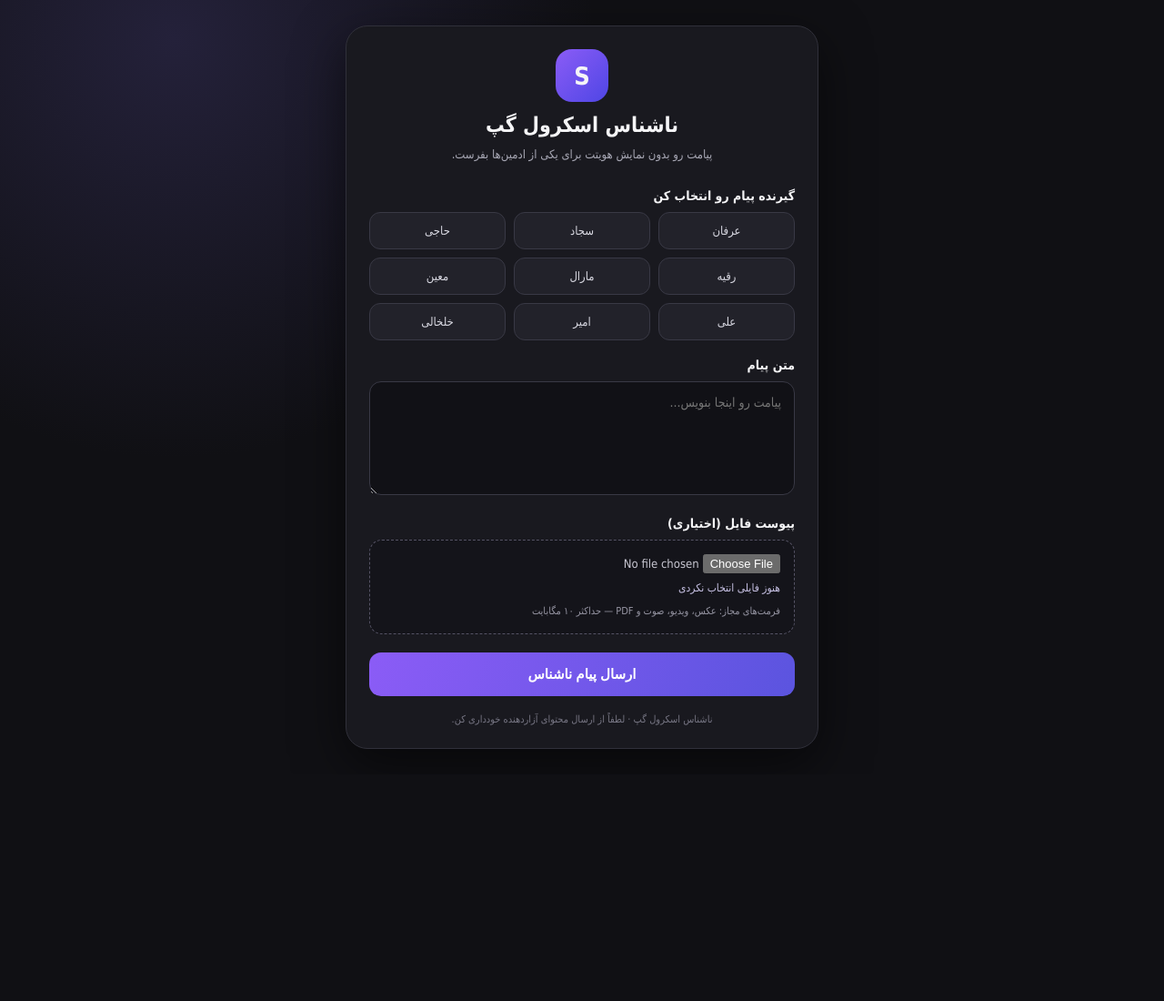
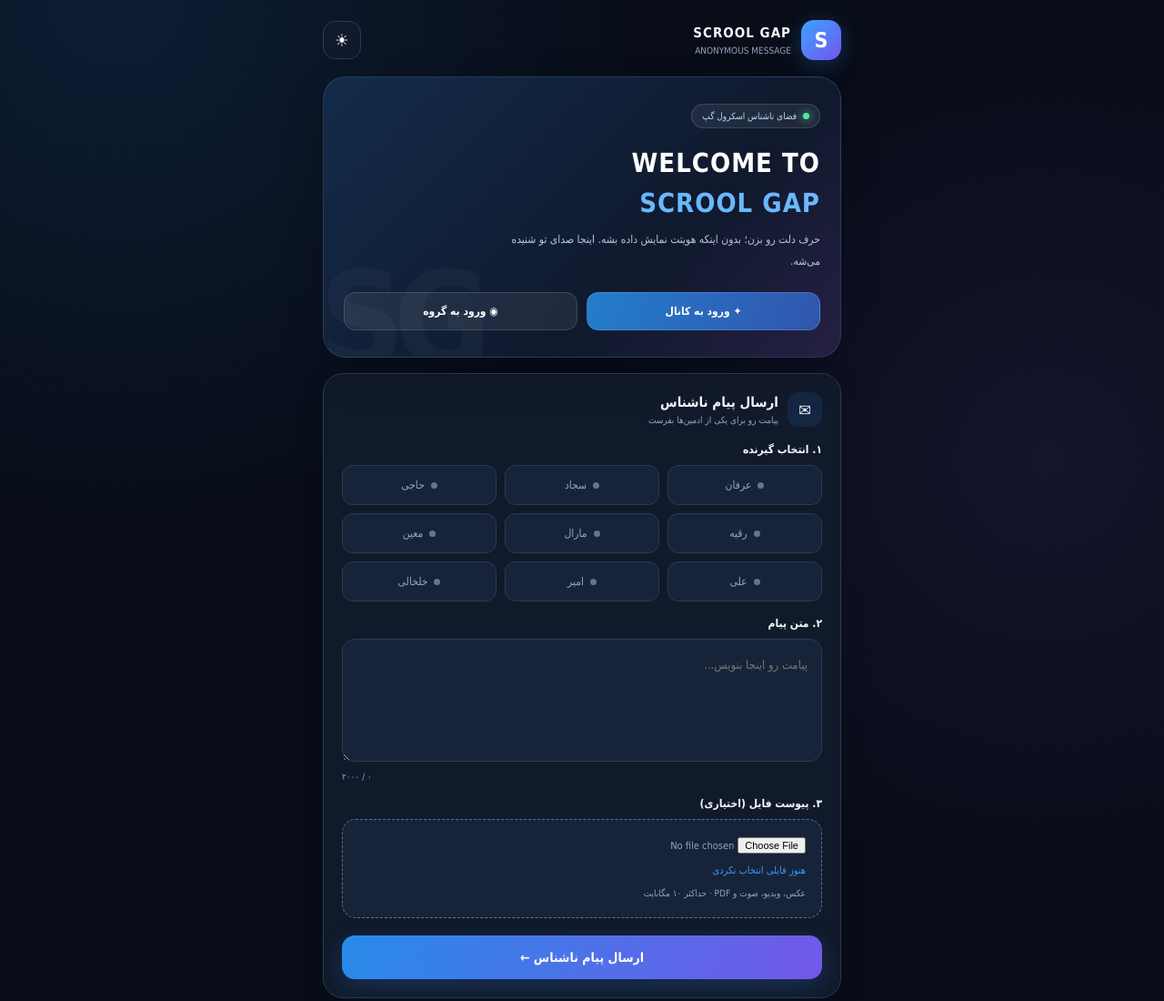
Before and after one commit to erfanerfan7791-sudo/nashenas-scroll-gap, a website: page index.html in a window 1280 px wide. Shown: the top 1100 px of the page at 91% size. Before the commit the page ends 851 px from the top, so only its background shows below. Drawn offline with Linux system fonts and the light colour scheme.

Commit message:
Update index.html

```diff
--- a/index.html
+++ b/index.html
@@ -1,52 +1,210 @@
 
-<!doctype html>
+<!DOCTYPE html>
 <html lang="fa" dir="rtl">
 <head>
-<meta charset="utf-8">
+<meta charset="UTF-8">
 <meta name="viewport" content="width=device-width, initial-scale=1">
-<meta name="theme-color" content="#101014">
-<title>ناشناس اسکرول گپ</title>
+<meta name="theme-color" content="#080d18">
+<title>SCROOL GAP | ناشناس</title>
+
 <style>
 *{box-sizing:border-box}
-:root{color-scheme:dark}
-body{margin:0;min-height:100vh;padding:28px 14px;background:radial-gradient(circle at 15% 5%,#24213a 0,transparent 34%),#101014;color:#f5f5f7;font-family:Tahoma,Arial,sans-serif;display:flex;align-items:center;justify-content:center}
-.card{width:min(100%,520px);background:#19191f;border:1px solid #30303a;border-radius:24px;padding:25px;box-shadow:0 18px 55px #0008}
-.brand{text-align:center;margin-bottom:24px}
-.logo{width:58px;height:58px;border-radius:18px;margin:0 auto 12px;display:grid;place-items:center;background:linear-gradient(135deg,#8b5cf6,#4f46e5);font-size:27px;font-weight:bold}
-h1{font-size:23px;margin:0 0 8px}
-.sub{color:#a7a7b4;font-size:13px;line-height:1.9;margin:0}
-label.title{display:block;font-size:14px;font-weight:bold;margin:19px 0 10px}
+:root{
+  --bg:#080d18;
+  --panel:#111a2b;
+  --panel2:#172338;
+  --text:#f5f8ff;
+  --muted:#94a5bd;
+  --line:#293b56;
+  --blue:#3998ff;
+  --purple:#8065ff;
+}
+body.light{
+  --bg:#edf3fb;
+  --panel:#ffffff;
+  --panel2:#f1f5fb;
+  --text:#152238;
+  --muted:#63748b;
+  --line:#d8e1ee;
+  --blue:#176fd2;
+  --purple:#7356dc;
+}
+*{transition:background .25s,color .2s,border-color .2s}
+body{
+  margin:0;
+  min-height:100vh;
+  padding:22px 14px 40px;
+  background:
+    radial-gradient(circle at 10% 0%,#183d6b55,transparent 34%),
+    radial-gradient(circle at 90% 40%,#46317b33,transparent 35%),
+    var(--bg);
+  color:var(--text);
+  font-family:Tahoma,Arial,sans-serif;
+}
+button,input,textarea{font-family:inherit}
+.container{width:min(100%,570px);margin:auto}
+.topbar{
+  display:flex;align-items:center;justify-content:space-between;
+  margin-bottom:18px;
+}
+.brand{display:flex;align-items:center;gap:11px}
+.brand-icon{
+  width:44px;height:44px;border-radius:14px;
+  display:grid;place-items:center;
+  color:white;font-weight:1000;font-size:23px;
+  background:linear-gradient(135deg,#38a4ff,#7655ee);
+  box-shadow:0 5px 24px #368fff44;
+}
+.brand-name{font-size:15px;font-weight:900;letter-spacing:1px}
+.brand-sub{font-size:10px;color:var(--muted);margin-top:5px}
+.theme-btn{
+  width:42px;height:42px;border:1px solid var(--line);
+  border-radius:13px;background:var(--panel);
+  color:var(--text);font-size:19px;cursor:pointer;
+}
+.hero{
+  position:relative;overflow:hidden;
+  padding:29px 22px;border:1px solid #4777a455;
+  border-radius:25px;
+  background:linear-gradient(135deg,#132b49,#10192d 65%,#252044);
+  box-shadow:0 15px 45px #0003;
+  margin-bottom:17px;
+}
+.hero:after{
+  content:"SG";position:absolute;left:-5px;bottom:-44px;
+  font-size:145px;font-weight:1000;color:#ffffff08;
+  letter-spacing:-12px;pointer-events:none;
+}
+.hero-tag{
+  display:inline-flex;align-items:center;gap:7px;
+  padding:7px 11px;border-radius:30px;
+  background:#ffffff12;border:1px solid #ffffff22;
+  font-size:10px;color:#b9d9ff;
+}
+.dot{width:7px;height:7px;background:#54e6a0;border-radius:50%;box-shadow:0 0 10px #54e6a0}
+.hero h1{font-size:29px;line-height:1.5;margin:17px 0 6px;color:white;letter-spacing:1px}
+.hero h1 span{color:#69b8ff}
+.hero p{font-size:12px;color:#b9c8dc;line-height:2;margin:0;max-width:340px}
+.socials{display:grid;grid-template-columns:1fr 1fr;gap:10px;margin-top:22px;position:relative;z-index:1}
+.social{
+  text-decoration:none;text-align:center;padding:13px 8px;
+  border-radius:13px;font-size:12px;font-weight:bold;
+  color:white;border:1px solid #ffffff22;
+}
+.social.channel{background:linear-gradient(110deg,#237dcc,#3155ad)}
+.social.group{background:#ffffff12}
+.social:active{transform:scale(.97)}
+.section{
+  background:var(--panel);border:1px solid var(--line);
+  border-radius:22px;padding:20px;margin-bottom:15px;
+  box-shadow:0 10px 30px #0002;
+}
+.section-head{display:flex;align-items:center;gap:10px;margin-bottom:18px}
+.section-icon{
+  width:38px;height:38px;display:grid;place-items:center;
+  background:#358fff1b;border-radius:12px;font-size:18px;
+}
+.section-title{font-size:15px;font-weight:bold}
+.section-desc{font-size:10px;color:var(--muted);margin-top:5px}
+.field-title{font-size:12px;font-weight:bold;margin:17px 0 10px;display:block}
 .admins{display:grid;grid-template-columns:repeat(3,1fr);gap:9px}
 .admin{position:relative}
-.admin input{position:absolute;opacity:0;pointer-events:none}
-.admin span{display:block;text-align:center;padding:12px 7px;border:1px solid #393945;border-radius:12px;color:#d8d8e1;background:#22222a;cursor:pointer;transition:.2s;font-size:13px}
-.admin input:checked+span{border-color:#9b82ff;background:#30264e;color:#fff;box-shadow:0 0 0 2px #8b5cf633}
-textarea{width:100%;min-height:125px;resize:vertical;background:#111116;border:1px solid #393945;border-radius:13px;padding:14px;color:#fff;font:14px Tahoma,Arial,sans-serif;outline:none}
-textarea:focus{border-color:#8b78ef}
-.filebox{border:1px dashed #555365;border-radius:14px;padding:15px;background:#14141a}
-.filebox input{width:100%;color:#c9c8d3;font:13px Tahoma,Arial,sans-serif}
-.hint{font-size:11px;color:#9695a3;line-height:1.8;margin:9px 0 0}
-#fileName{font-size:12px;color:#c8c2e5;margin-top:9px;overflow-wrap:anywhere}
-button{width:100%;margin-top:20px;border:0;border-radius:13px;padding:15px;background:linear-gradient(110deg,#8b5cf6,#5b54df);color:white;font-size:15px;font-weight:bold;cursor:pointer}
-button:disabled{opacity:.55;cursor:wait}
-.status{display:none;margin-top:14px;padding:12px;border-radius:12px;font-size:13px;line-height:1.8}
+.admin input{position:absolute;opacity:0;width:1px;height:1px}
+.admin span{
+  display:flex;align-items:center;justify-content:center;gap:7px;
+  min-height:44px;padding:10px 5px;
+  background:var(--panel2);border:1px solid var(--line);
+  border-radius:12px;font-size:12px;color:var(--muted);
+  cursor:pointer;
+}
+.admin span:before{
+  content:"";width:7px;height:7px;border-radius:50%;
+  background:#65758d;
+}
+.admin input:checked+span{
+  color:var(--text);border-color:var(--blue);
+  background:#258cff18;box-shadow:0 0 0 2px #258cff18;
+}
+.admin input:checked+span:before{background:var(--blue);box-shadow:0 0 8px var(--blue)}
+textarea{
+  width:100%;min-height:135px;resize:vertical;
+  padding:15px;background:var(--panel2);
+  border:1px solid var(--line);border-radius:14px;
+  outline:none;color:var(--text);font-size:13px;line-height:2;
+}
+textarea:focus{border-color:var(--blue);box-shadow:0 0 0 3px #3998ff16}
+.counter{font-size:10px;color:var(--muted);text-align:left;margin-top:7px}
+.filebox{
+  border:1px dashed #54749c;border-radius:15px;
+  padding:17px;background:var(--panel2);
+}
+.filebox input{width:100%;font-size:11px;color:var(--muted)}
+.file-name{font-size:11px;color:var(--blue);margin-top:12px;overflow-wrap:anywhere}
+.file-hint{font-size:10px;color:var(--muted);line-height:1.9;margin:9px 0 0}
+.preview{display:none;max-width:100%;max-height:180px;border-radius:12px;margin-top:12px}
+.send{
+  width:100%;margin-top:19px;padding:16px;
+  border:0;border-radius:14px;
+  background:linear-gradient(110deg,#278be8,#7358e9);
+  color:white;font-weight:bold;font-size:14px;
+  cursor:pointer;box-shadow:0 8px 24px #398bff33;
+}
+.send:disabled{opacity:.55;cursor:wait}
+.send:active{transform:scale(.985)}
+.status{display:none;margin-top:14px;padding:13px;border-radius:12px;font-size:12px;line-height:1.9}
 .status.show{display:block}
-.status.ok{background:#123526;color:#9cf0bd}
-.status.err{background:#3b1c25;color:#ffb8c5}
-footer{text-align:center;color:#777684;font-size:11px;margin-top:19px}
-@media(max-width:390px){.card{padding:19px}.admins{grid-template-columns:repeat(2,1fr)}}
+.status.ok{background:#123c31;color:#9df0c7}
+.status.err{background:#48232c;color:#ffb8c5}
+.note{
+  text-align:center;padding:15px;color:var(--muted);
+  font-size:10px;line-height:2;
+}
+.note strong{color:var(--text)}
+.footer-line{height:1px;background:var(--line);margin:5px 0 13px}
+@media(max-width:390px){
+  .section{padding:16px}
+  .admins{grid-template-columns:repeat(2,1fr)}
+  .hero h1{font-size:25px}
+}
 </style>
 </head>
+
 <body>
-<main class="card">
-<header class="brand">
-<div class="logo">S</div>
-<h1>ناشناس اسکرول گپ</h1>
-<p class="sub">پیامت رو بدون نمایش هویتت برای یکی از ادمین‌ها بفرست.</p>
+<div class="container">
+
+<header class="topbar">
+  <div class="brand">
+    <div class="brand-icon">S</div>
+    <div>
+      <div class="brand-name">SCROOL GAP</div>
+      <div class="brand-sub">ANONYMOUS MESSAGE</div>
+    </div>
+  </div>
+  <button class="theme-btn" id="themeBtn" type="button" aria-label="تغییر تم">☀</button>
 </header>
 
+<section class="hero">
+  <div class="hero-tag"><span class="dot"></span> فضای ناشناس اسکرول گپ</div>
+  <h1>WELCOME TO<br><span>SCROOL GAP</span></h1>
+  <p>حرف دلت رو بزن؛ بدون اینکه هویتت نمایش داده بشه. اینجا صدای تو شنیده می‌شه.</p>
+
+  <div class="socials">
+    <a class="social channel" href="https://eitaa.com/scrool" target="_blank" rel="noopener">✦ ورود به کانال</a>
+    <a class="social group" href="https://eitaa.com/joinchat/3443589996C9edc1b94dd" target="_blank" rel="noopener">◉ ورود به گروه</a>
+  </div>
+</section>
+
 <form id="form">
-<label class="title">گیرنده پیام رو انتخاب کن</label>
+<section class="section">
+  <div class="section-head">
+    <div class="section-icon">✉</div>
+    <div>
+      <div class="section-title">ارسال پیام ناشناس</div>
+      <div class="section-desc">پیامت رو برای یکی از ادمین‌ها بفرست</div>
+    </div>
+  </div>
+
+  <label class="field-title">۱. انتخاب گیرنده</label>
   <div class="admins">
     <label class="admin"><input type="radio" name="admin" value="عرفان"><span>عرفان</span></label>
     <label class="admin"><input type="radio" name="admin" value="سجاد"><span>سجاد</span></label>
@@ -59,14 +217,16 @@ footer{text-align:center;color:#777684;font-size:11px;margin-top:19px}
     <label class="admin"><input type="radio" name="admin" value="خلخالی"><span>خلخالی</span></label>
   </div>
 
-<label class="title" for="message">متن پیام</label>
+  <label class="field-title" for="message">۲. متن پیام</label>
   <textarea id="message" name="message" maxlength="2000" placeholder="پیامت رو اینجا بنویس..."></textarea>
+  <div class="counter"><span id="count">۰</span> / ۲۰۰۰</div>
 
-<label class="title" for="file">پیوست فایل (اختیاری)</label>
+  <label class="field-title" for="file">۳. پیوست فایل (اختیاری)</label>
   <div class="filebox">
     <input id="file" name="file" type="file" accept="image/*,video/*,audio/*,application/pdf">
-<div id="fileName">هنوز فایلی انتخاب نکردی</div>
-<p class="hint">فرمت‌های مجاز: عکس، ویدیو، صوت و PDF — حداکثر ۱۰ مگابایت</p>
+    <div class="file-name" id="fileName">هنوز فایلی انتخاب نکردی</div>
+    <img id="preview" class="preview" alt="پیش‌نمایش عکس">
+    <p class="file-hint">عکس، ویدیو، صوت و PDF · حداکثر ۱۰ مگابایت</p>
   </div>
 
   <div style="position:absolute;right:-10000px" aria-hidden="true">
@@ -74,111 +234,146 @@ footer{text-align:center;color:#777684;font-size:11px;margin-top:19px}
     <input id="website" name="website" type="text" tabindex="-1" autocomplete="off">
   </div>
 
-<button id="submit" type="submit">ارسال پیام ناشناس</button>
+  <button class="send" id="submit" type="submit">ارسال پیام ناشناس ←</button>
   <div id="status" class="status" role="status" aria-live="polite"></div>
+</section>
 </form>
 
-<footer>ناشناس اسکرول گپ · لطفاً از ارسال محتوای آزاردهنده خودداری کن.</footer>
-</main>
+<div class="note">
+  <div class="footer-line"></div>
+  <strong>SCROOL GAP</strong><br>
+  ارتباط ناشناس، ساده و امن‌تر.<br>
+  لطفاً از ارسال محتوای آزاردهنده خودداری کن.
+</div>
+
+</div>
 
 <script>
-const API_URL = 'https://nashenas-scroll-gap-10.onrender.com/send';
+const API_URL='https://nashenas-scroll-gap-10.onrender.com/send';
 
-const form = document.getElementById('form');
-const btn = document.getElementById('submit');
-const statusBox = document.getElementById('status');
-const fileInput = document.getElementById('file');
-const fileName = document.getElementById('fileName');
-const messageInput = document.getElementById('message');
-
-let sending = false;
+const form=document.getElementById('form');
+const btn=document.getElementById('submit');
+const statusBox=document.getElementById('status');
+const fileInput=document.getElementById('file');
+const fileName=document.getElementById('fileName');
+const messageInput=document.getElementById('message');
+const preview=document.getElementById('preview');
+const count=document.getElementById('count');
+let sending=false;
+let previewURL=null;
 
 function show(text,type){
-  statusBox.textContent = text;
-  statusBox.className = 'status show ' + type;
+  statusBox.textContent=text;
+  statusBox.className='status show '+type;
 }
 
+document.getElementById('themeBtn').addEventListener('click',()=>{
+  document.body.classList.toggle('light');
+  const light=document.body.classList.contains('light');
+  document.getElementById('themeBtn').textContent=light?'☾':'☀';
+  document.querySelector('meta[name="theme-color"]').content=light?'#edf3fb':'#080d18';
+});
+
+messageInput.addEventListener('input',()=>{
+  count.textContent=messageInput.value.length.toLocaleString('fa-IR');
+});
+
 fileInput.addEventListener('change',()=>{
-  const file = fileInput.files[0];
+  const file=fileInput.files[0];
+
+  if(previewURL){
+    URL.revokeObjectURL(previewURL);
+    previewURL=null;
+  }
+  preview.style.display='none';
+  preview.removeAttribute('src');
 
   if(!file){
-    fileName.textContent = 'هنوز فایلی انتخاب نکردی';
+    fileName.textContent='هنوز فایلی انتخاب نکردی';
     return;
   }
 
-  if(file.size > 10 * 1024 * 1024){
-    fileInput.value = '';
-    fileName.textContent = 'هنوز فایلی انتخاب نکردی';
+  if(file.size>10*1024*1024){
+    fileInput.value='';
+    fileName.textContent='هنوز فایلی انتخاب نکردی';
     show('حجم فایل نباید بیشتر از ۱۰ مگابایت باشد.','err');
     return;
   }
 
-  fileName.textContent = '📎 ' + file.name + ' (' +
-    (file.size / 1024 / 1024).toFixed(2) + ' مگابایت)';
-  statusBox.className = 'status';
+  fileName.textContent='📎 '+file.name+' ('+(file.size/1024/1024).toFixed(2)+' MB)';
+
+  if(file.type.startsWith('image/')){
+    previewURL=URL.createObjectURL(file);
+    preview.src=previewURL;
+    preview.style.display='block';
+  }
+
+  statusBox.className='status';
 });
 
 form.addEventListener('submit',async(e)=>{
   e.preventDefault();
+  if(sending)return;
 
-  if(sending) return;
+  const admin=form.querySelector('input[name="admin"]:checked');
+  const message=messageInput.value.trim();
+  const file=fileInput.files[0];
 
-  const admin = form.querySelector('input[name="admin"]:checked');
-  const message = messageInput.value.trim();
-  const file = fileInput.files[0];
+  if(!admin)return show('اول یک گیرنده انتخاب کن.','err');
+  if(!message&&!file)return show('متن پیام یا یک فایل انتخاب کن.','err');
+  if(file&&file.size>10*1024*1024)return show('حجم فایل بیشتر از ۱۰ مگابایت است.','err');
 
-  if(!admin) return show('اول یک گیرنده انتخاب کن.','err');
-  if(!message && !file) return show('متن پیام یا یک فایل انتخاب کن.','err');
-  if(message.length > 2000) return show('متن پیام بیش از حد طولانی است.','err');
-  if(file && file.size > 10 * 1024 * 1024)
-    return show('حجم فایل نباید بیشتر از ۱۰ مگابایت باشد.','err');
+  sending=true;
+  btn.disabled=true;
+  btn.textContent='در حال ارسال...';
+  statusBox.className='status';
 
-  sending = true;
-  btn.disabled = true;
-  btn.textContent = 'در حال ارسال...';
-  statusBox.className = 'status';
-
-  const data = new FormData(form);
-  const controller = new AbortController();
-  const timer = setTimeout(()=>controller.abort(),90000);
+  const data=new FormData(form);
+  const controller=new AbortController();
+  const timer=setTimeout(()=>controller.abort(),90000);
 
   try{
-    const response = await fetch(API_URL,{
+    const response=await fetch(API_URL,{
       method:'POST',
       body:data,
       signal:controller.signal
     });
 
-    const raw = await response.text();
+    const raw=await response.text();
     let result;
 
     try{
-      result = JSON.parse(raw);
+      result=JSON.parse(raw);
     }catch{
-      throw new Error('پاسخ سرور قابل خواندن نیست. کد: ' + response.status);
+      throw new Error('پاسخ سرور قابل خواندن نیست. کد: '+response.status);
     }
 
-    if(!response.ok || !result.ok){
-      throw new Error(result.message || 'ارسال انجام نشد. کد: ' + response.status);
+    if(!response.ok||!result.ok){
+      throw new Error(result.message||'ارسال انجام نشد. کد: '+response.status);
     }
 
-    show(result.message || 'پیام با موفقیت ارسال شد ❤️','ok');
+    show(result.message||'پیامت با موفقیت ارسال شد ❤️','ok');
     form.reset();
-    fileName.textContent = 'هنوز فایلی انتخاب نکردی';
+    count.textContent='۰';
+    fileName.textContent='هنوز فایلی انتخاب نکردی';
+    preview.style.display='none';
+    preview.removeAttribute('src');
+    if(previewURL)URL.revokeObjectURL(previewURL);
+    previewURL=null;
 
   }catch(err){
-    if(err.name === 'AbortError'){
-      show('زمان انتظار تمام شد. لطفاً وضعیت سرور را بررسی کن.','err');
+    if(err.name==='AbortError'){
+      show('زمان انتظار تمام شد. وضعیت سرور را بررسی کن.','err');
     }else if(err instanceof TypeError){
-      show('ارتباط با سرور برقرار نشد. ممکن است مشکل اتصال یا دسترسی مرورگر باشد.','err');
+      show('ارتباط با سرور برقرار نشد. اتصال اینترنت یا دسترسی سرور را بررسی کن.','err');
     }else{
-      show(err.message || 'خطای ناشناخته در ارسال.','err');
+      show(err.message||'خطای ناشناخته در ارسال.','err');
     }
   }finally{
     clearTimeout(timer);
-    sending = false;
-    btn.disabled = false;
-    btn.textContent = 'ارسال پیام ناشناس';
+    sending=false;
+    btn.disabled=false;
+    btn.textContent='ارسال پیام ناشناس ←';
   }
 });
 </script>
```
Lines whose indentation alone changed are shown as unchanged.
